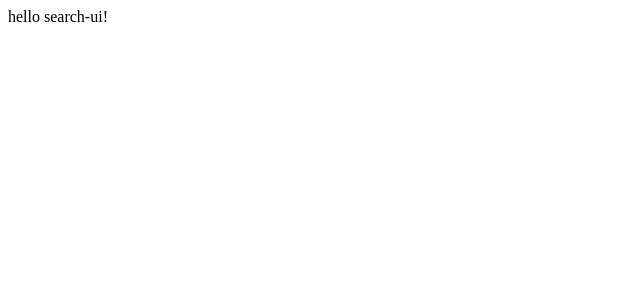
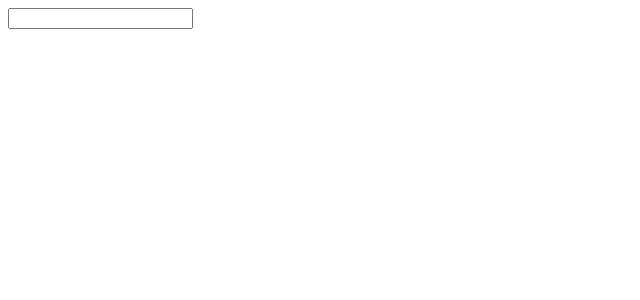
Before and after one commit to dev-wangshuhao/search-ui, a Nuxt app: page / in a window 1280 px wide. Shown: the top 300 px of the page, without its empty margins (0-640 px from the left). Built offline with nearby package versions, Linux system fonts and the light colour scheme.

Commit message:
feat(form-core): 新增核心表单空白组件

```diff
--- /dev/null
+++ b/components/business/form-core/input-core.vue
@@ -0,0 +1,17 @@
+<!--
+ * @Description: 核心表单 - 交互核心输入框
+ * @Author: wangshuhao.com
+ * @Date: 2020/03/26 20:47:30
+ * @LastEditors: wangshuhao.com
+ * @LastEditTime: 2020/03/26 20:50:27
+ -->
+
+<template>
+  <input ref="input" type="search" />
+</template>
+
+<script lang="ts">
+import { defineComponent } from '@vue/composition-api'
+
+export default defineComponent({ name: 'input-core' })
+</script>
--- /dev/null
+++ b/components/business/form-core/the-index.vue
@@ -0,0 +1,23 @@
+<!--
+ * @Description: 核心表单根组件
+ * @Author: wangshuhao.com
+ * @Date: 2020/03/26 20:45:08
+ * @LastEditors: wangshuhao.com
+ * @LastEditTime: 2020/03/26 20:51:35
+ -->
+
+<template>
+  <form action="/search" method="get">
+    <input-core />
+  </form>
+</template>
+
+<script lang="ts">
+import { defineComponent } from '@vue/composition-api'
+import InputCore from './input-core.vue'
+
+export default defineComponent({
+  name: 'form-core',
+  components: { InputCore }
+})
+</script>
--- a/pages/index.vue
+++ b/pages/index.vue
@@ -3,17 +3,19 @@
  * @Author: wangshuhao.com
  * @Date: 2020/03/22 16:57:15
  * @LastEditors: wangshuhao.com
- * @LastEditTime: 2020/03/26 01:30:38
+ * @LastEditTime: 2020/03/26 21:10:55
  -->
 
 <template>
-  <div>
-    hello search-ui!
-  </div>
+  <core-form />
 </template>
 
 <script lang="ts">
 import { defineComponent } from '@vue/composition-api'
+import CoreForm from '@/components/business/form-core/the-index.vue'
 
-export default defineComponent({ name: 'page-index' })
+export default defineComponent({
+  name: 'page-index',
+  components: { CoreForm }
+})
 </script>
```
